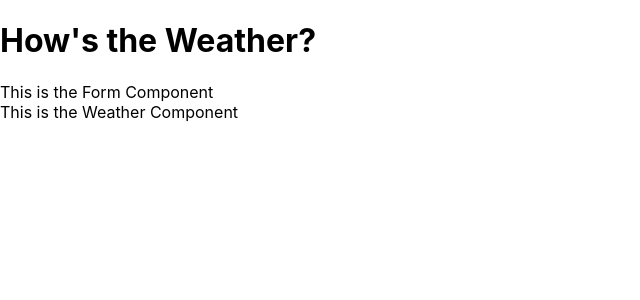
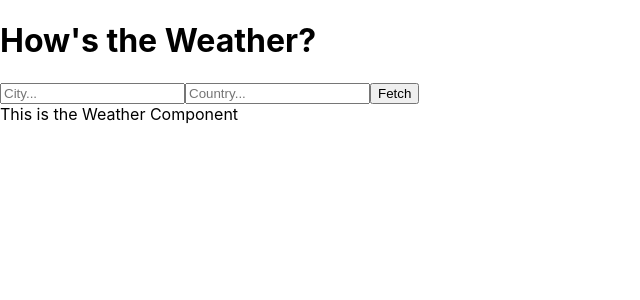
Before and after one commit to jpark799/react-weather-project, a React (Create React App) app: page / in a window 1280 px wide. Shown: the top 300 px of the page, without its empty margins (0-640 px from the left). Built offline with nearby package versions, Linux system fonts and the light colour scheme.

Commit message:
expanded form

```diff
--- a/src/components/Form.js
+++ b/src/components/Form.js
@@ -3,7 +3,11 @@
 class Form extends React.Component {
     render() {
         return (
-            <div>This is the Form Component</div>
+            <form>
+                <input type='text' name='city' placeholder='City...'/>
+                <input type='text' name='country' placeholder='Country...'/>
+                <button>Fetch</button>
+            </form>
         )
     }
 }
```
